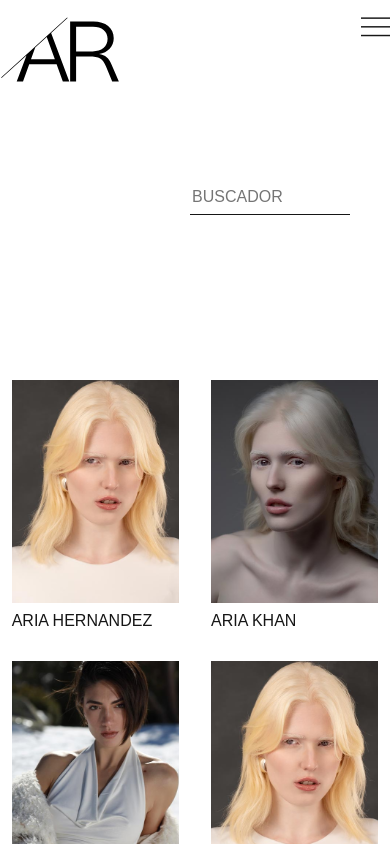
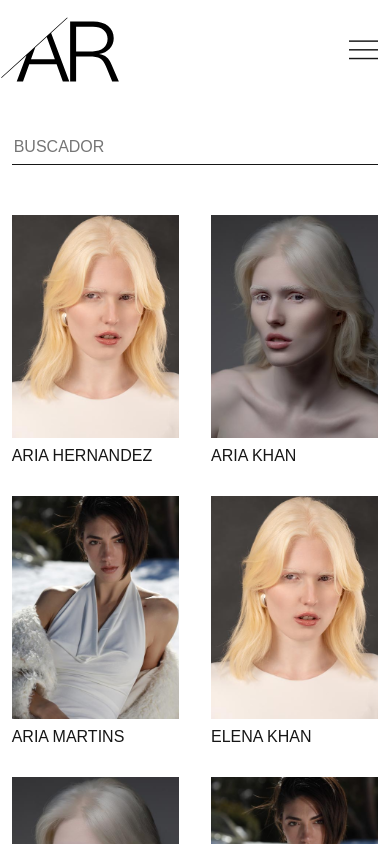
Before and after one commit to xbirks/aragency, a Next.js app: page /es/modelos in a window 390 px wide. Shown: the top 844 px of the page. Built offline with nearby package versions, Linux system fonts and the light colour scheme; a web font is replaced by a local one.

Commit message:
nuevos ajustes responsive

```diff
--- a/components/header.jsx
+++ b/components/header.jsx
@@ -1,4 +1,5 @@
 import { useRouter } from 'next/router';
+import { useState, useEffect } from 'react';
 import { motion } from 'framer-motion';
 import Image from 'next/image';
 import ar_logo_white from '@/public/assets/AR_Vector_White.svg';
@@ -10,18 +11,24 @@ export default function Header() {
   const isIndex = router.pathname === '/';
   const isFeed = router.pathname === '/pages/es/modelos.jsx';
 
-//RESPONSIVE
+  // Hydration fix
+  const [mounted, setMounted] = useState(false);
+  useEffect(() => {
+    setMounted(true);
+  }, []);
+
+  // Responsive breakpoints
   const isMobile = useMediaQuery({ maxWidth: 600 });
   const isTablet = useMediaQuery({ minWidth: 601, maxWidth: 1024 });
   const isDesktop = useMediaQuery({ minWidth: 1025 });
 
-
+  // Motion animation props
   const animatedProps = {
     filter: isIndex ? 'none' : 'invert(1)',
     width: isMobile
-    ? (isIndex ? '180px' : '120px')
+      ? isIndex ? '180px' : '120px'
       : isTablet
-    ? (isIndex ? '300px' : '200px')
+      ? isIndex ? '300px' : '200px'
       : isIndex
       ? '450px'
       : '350px',
@@ -35,9 +42,6 @@ export default function Header() {
         : 'translateX(-260px)'
       : 'translateX(0px)',
   };
-
-
-
 
   return (
     <header
@@ -61,22 +65,16 @@ export default function Header() {
           height: 'auto',
         }}
       >
-
-
-
         <Image
           src={ar_logo_white}
           alt="logotipo AR Agency agencia de modelos en Valencia"
           style={{ width: 'auto', height: 'auto' }}
           priority
         />
-
-
-
-
       </motion.div>
 
-        {isMobile ? (
+      {mounted && (
+        isMobile ? (
           !isIndex ? (
             <Link href="/" className="menu__hamburger" aria-label="Menú">
               <svg width="29" height="24" viewBox="0 0 100 80" fill="currentColor">
@@ -88,13 +86,11 @@ export default function Header() {
           ) : null
         ) : (
           <div className="menu__links">
-            <Link href="#">Instagram</Link>
+            <Link href="https://www.instagram.com/ariannyrivasacademy/">Instagram</Link>
             <Link href="/">Menú</Link>
           </div>
+        )
       )}
-
-
-
     </header>
   );
 }
--- a/styles/style.scss
+++ b/styles/style.scss
@@ -68,6 +68,12 @@ table {
 		text-decoration: none;
 		margin-left: 5vw;
 	}
+
+	.menu__hamburger{
+		position: absolute;
+		right: 3vw;
+		top: 40px;
+	}
 }
 
 
@@ -82,6 +88,7 @@ table {
     .menu__logo{
 
     }
+
 
 	button{
 		all: unset;
@@ -175,6 +182,15 @@ table {
 .model__feed-master{
 	margin-top: 380px;
 	position: relative;
+	transition: 0.6s ease-in-out;
+
+		@include media1000px {
+		margin-top: 280px;
+		}
+
+		@include media600px {
+		margin-top: 180px;
+		}
 
 	.model__feed {
 		display: grid;
@@ -198,7 +214,6 @@ table {
 		right: 40px;
 		z-index: 100;
 
-
 		font-size: 16px;
 		text-transform: uppercase;
 		width: 40vw;
@@ -210,6 +225,18 @@ table {
 		background: transparent;
 		outline: none;
 		color: $black;
+		transition: 0.3s ease-in-out;
+
+			@include media1000px {
+			top: -190px;
+			}
+
+			@include media600px {
+			position: relative;
+			top: -50px;
+			left: 3vw;
+			width: 93%;
+			}
 	}
 
 	.model__tarjeta{
```
Lines whose indentation alone changed are shown as unchanged.
